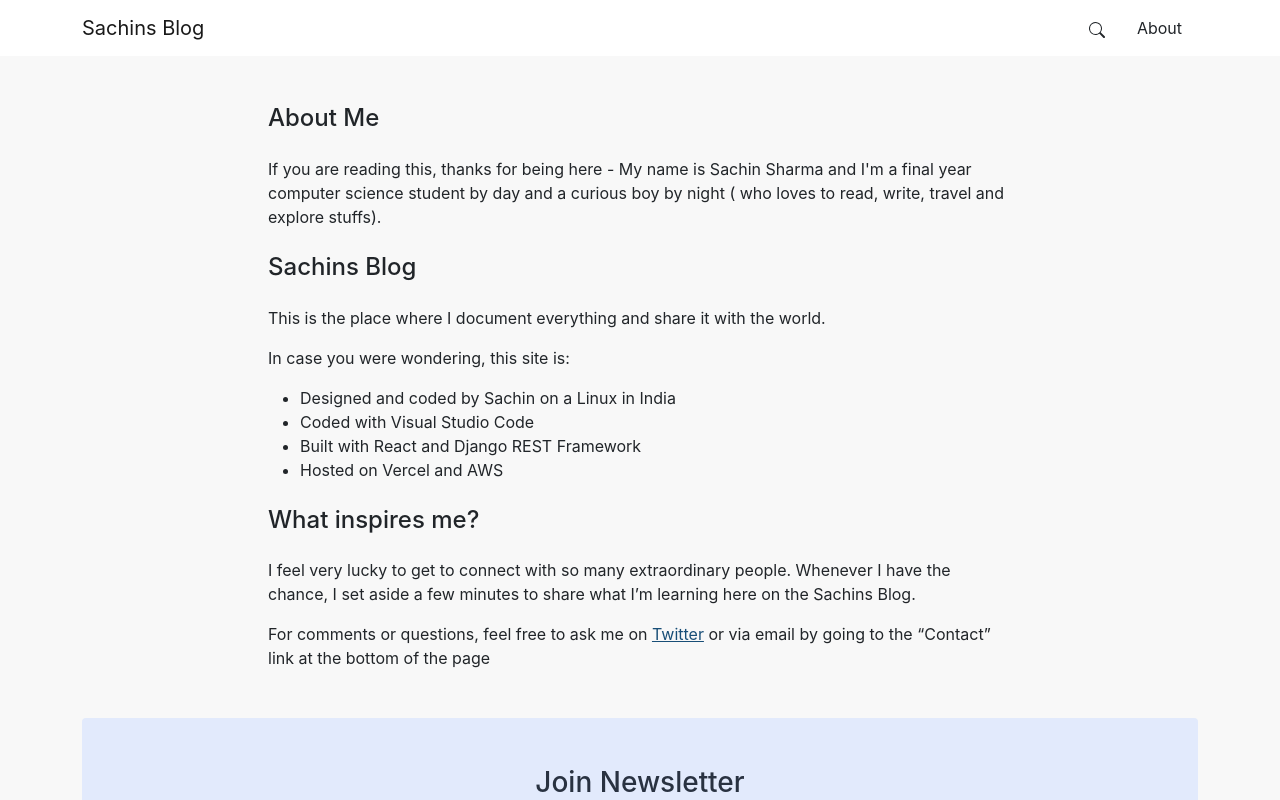
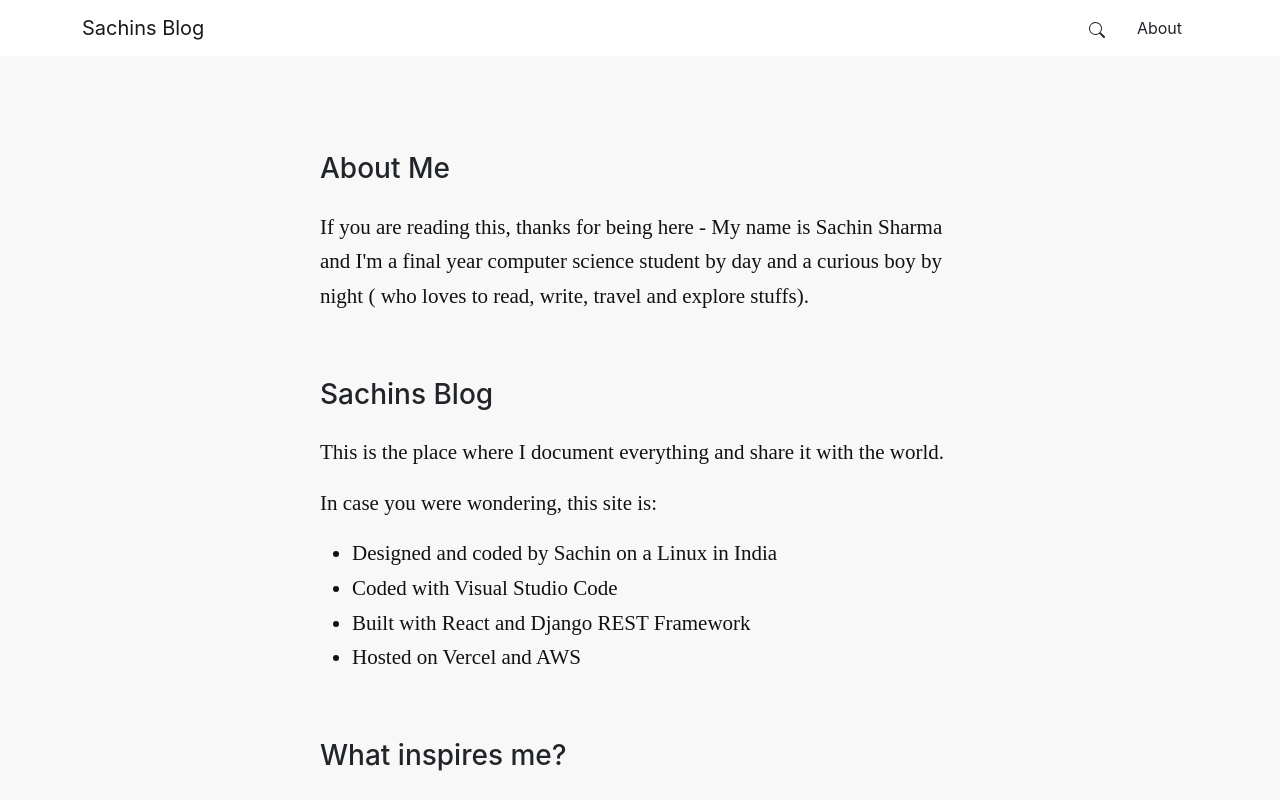
Before and after one commit to sachinshrmaa/sachins-blog, a React (Create React App) app: page /about in a window 1280 px wide. Shown: the top 800 px of the page. Built offline with nearby package versions, Linux system fonts and the light colour scheme.

Commit message:
updated blog design

```diff
--- a/public/index.html
+++ b/public/index.html
@@ -13,9 +13,6 @@
 
     <link rel="manifest" href="%PUBLIC_URL%/manifest.json" />
 
-    <!-- Adsense Script -->
-    <script data-ad-client="ca-pub-9118969176368238" async src="https://pagead2.googlesyndication.com/pagead/js/adsbygoogle.js"></script>
-
 
     <!-- Global site tag (gtag.js) - Google Analytics -->
     <script async src="https://www.googletagmanager.com/gtag/js?id=UA-156066148-2"></script>
@@ -28,6 +25,12 @@
     </script>
 
 
+    <!-- Google fonts -->
+    <link rel="preconnect" href="https://fonts.gstatic.com">
+    <link href="https://fonts.googleapis.com/css2?family=Rubik:wght@300&family=Ubuntu:wght@500&display=swap" rel="stylesheet">
+
+
+
     <title>Sachins Blog</title>
   </head>
   <body>
--- a/src/Blog/BlogContainer.js
+++ b/src/Blog/BlogContainer.js
@@ -47,7 +47,7 @@ const BlogContainer = () => {
             <div className="mb-5">
                 <div class="row">
                     <div class="col-12 mb-3">
-                        <h5>Latest Posts</h5>
+                        <h4>Latest Posts</h4>
                     </div>
 
                     <PostCard
--- a/src/Blog/BlogSearch.js
+++ b/src/Blog/BlogSearch.js
@@ -81,13 +81,13 @@ const BlogSearch = () => {
             <div class="bg-white p-4 rounded">
                 <div class="row">
                     <div class="col-md-6 col-12">
-                        <h5 class="mb-3">Search</h5>
+                        <h4 class="mb-3">Search</h4>
                         <input type="text" class="search-inp border-0 rounded px-2 bg-light" placeholder="Search Sachins Blog" onChange={(e) => setQuery(e.target.value)} /> &nbsp;
                         <button class="btn text-white px-3 py-2 mt-2 mt-md-0" onClick={handleSearch}>Search</button>
                     </div>
 
                     <div class="col-md-2 col-12 mt-4 mt-md-0 pl-md-5">
-                        <h5 class="mb-3">Filter</h5>
+                        <h4 class="mb-3">Filter</h4>
                         <div class="dropdown">
                             <button class="btn btn-secondary dropdown-toggle py-2" type="button" id="dropdownMenuButton1" data-bs-toggle="dropdown" aria-expanded="false">
                             Category
--- a/src/Blog/PostCard.js
+++ b/src/Blog/PostCard.js
@@ -13,7 +13,7 @@ const PostCard = ({posts, loading}) => {
     if(loading){
         return(
             <div class="col-12 mt-4 text-center">
-                <h5>loading...</h5>
+                <p className="post-body">loading...</p>
             </div>
         )
     }
@@ -24,8 +24,8 @@ const PostCard = ({posts, loading}) => {
                 <Link to={`/${post.slug}`} class="text-decoration-none text-dark" >                    <div class="card border-0">
                     {/* <img src={post.thumbnail} class="card-img-top" alt={post.title} /> */}
                     <div class="card-body">
-                        <h5 class="card-title">{post.title}</h5>
-                        <div dangerouslySetInnerHTML={{__html: truncatePost(post.content)}} />
+                        <h5 class="post-card-title">{post.title}</h5>
+                        <div className="post-card-body" dangerouslySetInnerHTML={{__html: truncatePost(post.content)}} />
                         <small className="text-muted">{moment(post.timestamp).format('MMMM D, YYYY')}</small>
                     </div>
                 </div>
--- a/src/Components/Newsletter.js
+++ b/src/Components/Newsletter.js
@@ -4,7 +4,7 @@ const Newsletter = () => {
     return (
         <div class="col-12 rounded newsletter-card py-5 text-center">
             <div class="col-md-9 col-11 m-auto">
-                <h3>Join Newsletter</h3>
+                <h3 className="mb-4">Join Newsletter</h3>
                 <p class="text-muted">Exploring & Sharing the things I'm learning from life, work, books and travel. Join my weekly newsletter to be an insider & making sure you don't miss anything.</p>
 
 
--- a/src/Pages/About.js
+++ b/src/Pages/About.js
@@ -3,36 +3,33 @@ import Newsletter from '../Components/Newsletter'
 
 const About = () => {
     return (
-        <div className="container my-5">
-            <div className="col-md-8 m-auto">
-                <h4 className="mb-4">About Me</h4>
-                <p>If you are reading this, thanks for being here - My name is Sachin Sharma and I'm a final year computer science student by day and a curious boy by night ( who loves to read, write, travel and explore stuffs).</p>
+        <div class="col-md-6 m-auto col-11">
+        <div class="my-md-5 py-md-5 my-4 py-3">
+            <h3 class="mb-4">About Me</h3>
+            <p>If you are reading this, thanks for being here - My name is Sachin Sharma and I'm a final year computer science student by day and a curious boy by night ( who loves to read, write, travel and explore stuffs).</p>
 
+            <div class="py-5">
+                <h3 class="mb-4">Sachins Blog</h3>
+                <p>This is the place where I document everything and share it with the world.</p>
+                <p>In case you were wondering, this site is:</p>
 
-                <h4 className="my-4">Sachins Blog</h4>
-                <p>This is the place where I document everything and share it with the world.</p>
-
-                <p>In case you were wondering, this site is:</p>
                 <ul>
                     <li>Designed and coded by Sachin on a Linux in India</li>
                     <li>Coded with Visual Studio Code</li>
                     <li>Built with React and Django REST Framework</li>
                     <li>Hosted on Vercel and AWS</li>
                 </ul>
+            </div>
 
-                <h4 className="my-4">What inspires me?</h4>
-                <p>I feel very lucky to get to connect with so many extraordinary people. Whenever I have the chance, I set aside a few minutes to share what I’m learning here on the Sachins Blog. </p>
-
-                <p>For comments or questions, feel free to ask me on <a href="https://twitter.com/sachinshrmaa/">Twitter</a> or via email by going to the “Contact” link at the bottom of the page</p>
-
+            <div>
+                <h3 class="mb-4">What inspires me?</h3>
+                <p>I feel very lucky to get to connect with so many extraordinary people. Whenever I have the chance, I set aside a few minutes to share what I’m learning here on the Sachins Blog.</p>
+                <p>For comments or questions, feel free to ask me on <a href="https://twitter.com/sachinshrmaa">Twitter</a> or via email by going to the “Contact” link at the bottom of the page</p>
 
             </div>
 
-            <div className="mt-5">
-                <Newsletter />
-            </div>
-
         </div>
+    </div>
     )
 }
 
--- a/src/index.css
+++ b/src/index.css
@@ -1,8 +1,9 @@
 :root {
-  --heading-title-color: #293241;
   --main-bg-color: #f8f8f8;
   --secondary-bg-color:#e2eafc;
   --btn-bg-color: #184e77;
+  --text-color: rgb(17, 17, 17);
+  --para-font-family:minion-pro, serif;
 }
 
 
@@ -16,15 +17,9 @@ body {
   background-color: var(--main-bg-color);
 }
 
-code {
-  font-family: source-code-pro, Menlo, Monaco, Consolas, 'Courier New',
-    monospace;
-}
 
 
-h5, h3{
-  color: var(--heading-title-color);
-}
+
 
 .newsletter-card{
   background-color: var(--secondary-bg-color);
@@ -45,11 +40,60 @@ a{
   background-color: var(--btn-bg-color);
 }
 
-.detail-post-thumbnail{
-  height: 450px;
-  width:100% ;
+
+
+h5{
+  font-weight: 700 ;
+  font-size: 36px;
+  line-height: 20px;
+  color: var(--text-color);
+  font-family: 'Rubik', sans-serif;
+}
+
+.post-card-title{
+  font-size: 20px;
+  line-height:27px ;
+  font-weight: 400;
+  color: var(--text-color);
+  font-family: 'Ubuntu', sans-serif;
+}
+
+.post-card-body{
+  font-size: 18px;
+  line-height:27px ;
+  font-weight: 400;
+  color: var(--text-color);
+  font-family: var(--para-font-family);
+}
+
+.post-body, li, p{
+  font-size: 21px;
+  font-weight: 400;
+  line-height: 34.65px;
+  color: var(--text-color);
+  font-family: var(--para-font-family);
+}
+
+
+.post-title{
+  font-weight: 500;
+  font-size: 40px;
+  font-family: 'Ubuntu', sans-serif;
+  line-height:  57.5px;
+  color: var(--text-color);
+}
+
+.post-meta{
+  font-size: 18px;
+}
+
+.post-thumbnail{
+  width: 100%;
+  height: 500px;
   object-fit: cover;
 }
+
+
 
 @media only screen and (max-width: 600px) {
   .newsletter-inp,
@@ -57,10 +101,20 @@ a{
       width: 100%;
   }
 
-
-  .detail-post-thumbnail{
-      height: 205px;
-      width:100% ;
+  .post-thumbnail{
+    height: 205px;
+    width:100%;
   }
 
+  .post-title{
+      font-weight: 500;
+      font-size: 32px;
+      line-height:  42px;
+  }
+
+  .post-meta{
+      font-size: 16px;
+  }
+
+
 }
```
Also changed, not shown: src/Blog/BlogDetail.js (+22 -9 lines).
